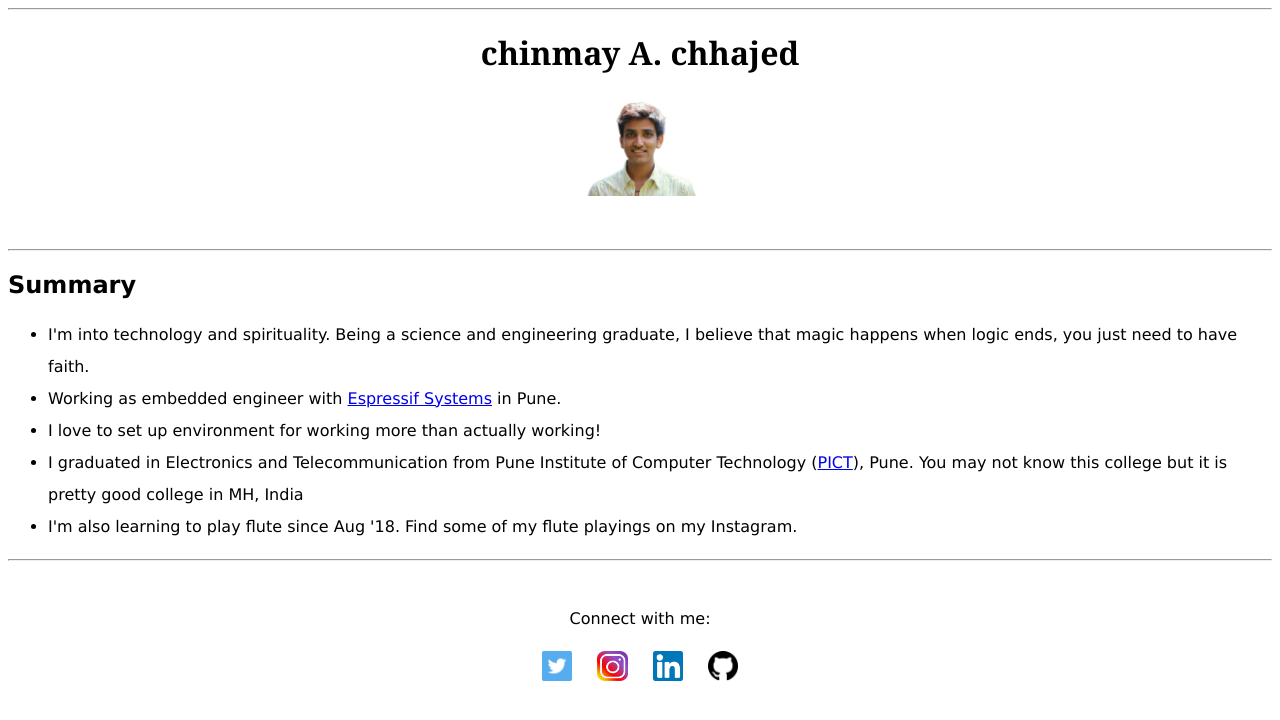
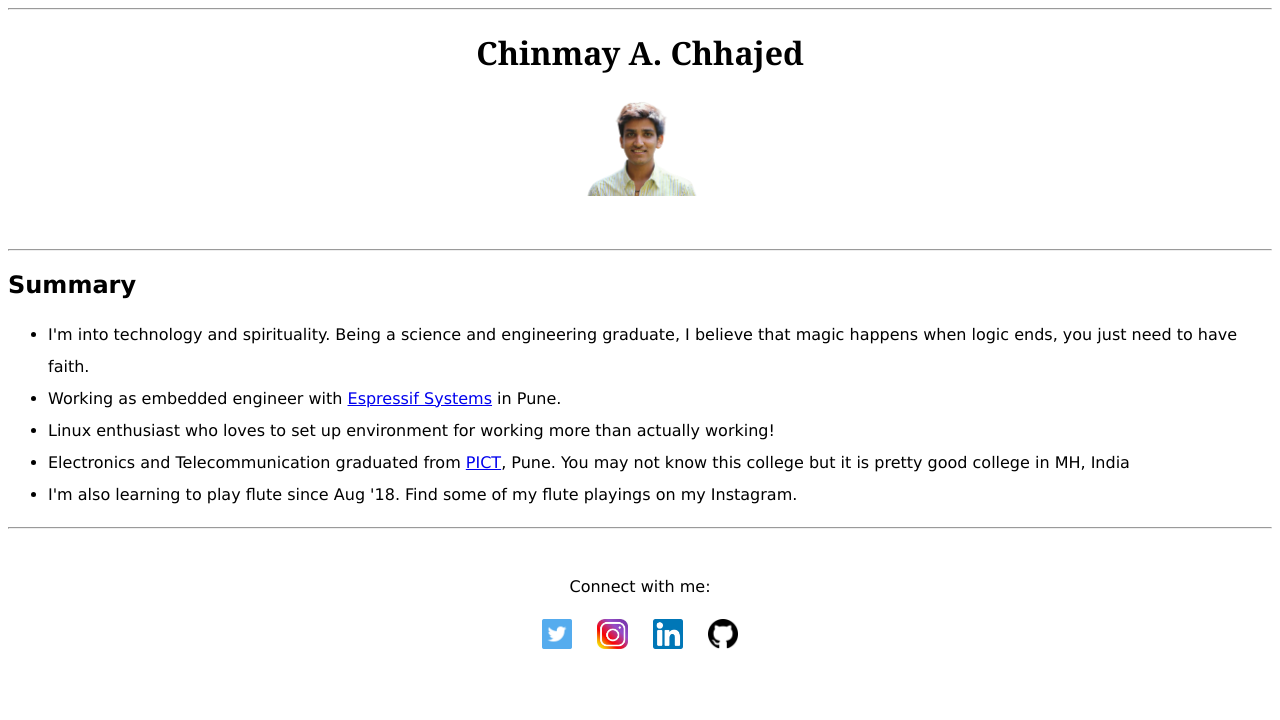
Before and after one commit to chhajedji/chhajedji.github.io, a plain HTML site: page index.html in a window 1280 px wide. Drawn offline with Linux system fonts and the light colour scheme.

Commit message:
Content modification, nothing great

```diff
--- a/index.html
+++ b/index.html
@@ -21,7 +21,7 @@ p, li, h1, h2 {
 
 	<body>
 		<hr>
-		<h1 align="center" style = "font-family:georgia;">chinmay A. chhajed</h1>
+		<h1 align="center" style = "font-family:georgia;">Chinmay A. Chhajed</h1>
 		<a href="#"><p style="text-align:center;"><img src="img/image.png" title="chinmay" alt="chinmay's photo" style="widht:100px;height:100px;"></a></p>
 		<br>
 		<hr>
@@ -30,8 +30,8 @@ p, li, h1, h2 {
 		<ul>
 			<li>I'm into technology and spirituality. Being a science and engineering graduate, I believe that magic happens when logic ends, you just need to have faith.</li>
 			<li>Working as embedded engineer with <a href="https://www.linkedin.com/company/espressif-systems/" target=_blank>Espressif Systems</a> in Pune.</li>
-			<li>I love to set up environment for working more than actually working! </li>
-			<li>I graduated in Electronics and Telecommunication from Pune Institute of Computer Technology (<a href="https://www.pict.edu" target=_blank>PICT</a>), Pune. You may not know this college but it is pretty good college in MH, India</li>
+			<li>Linux enthusiast who loves to set up environment for working more than actually working! </li>
+			<li>Electronics and Telecommunication graduated from <a href="https://www.pict.edu" target=_blank>PICT</a>, Pune. You may not know this college but it is pretty good college in MH, India</li>
 			<li>I'm also learning to play flute since Aug '18. Find some of my flute playings on my Instagram.</li>
 		</ul>
 		</p>
```
Also changed, not shown: 1 other file.
